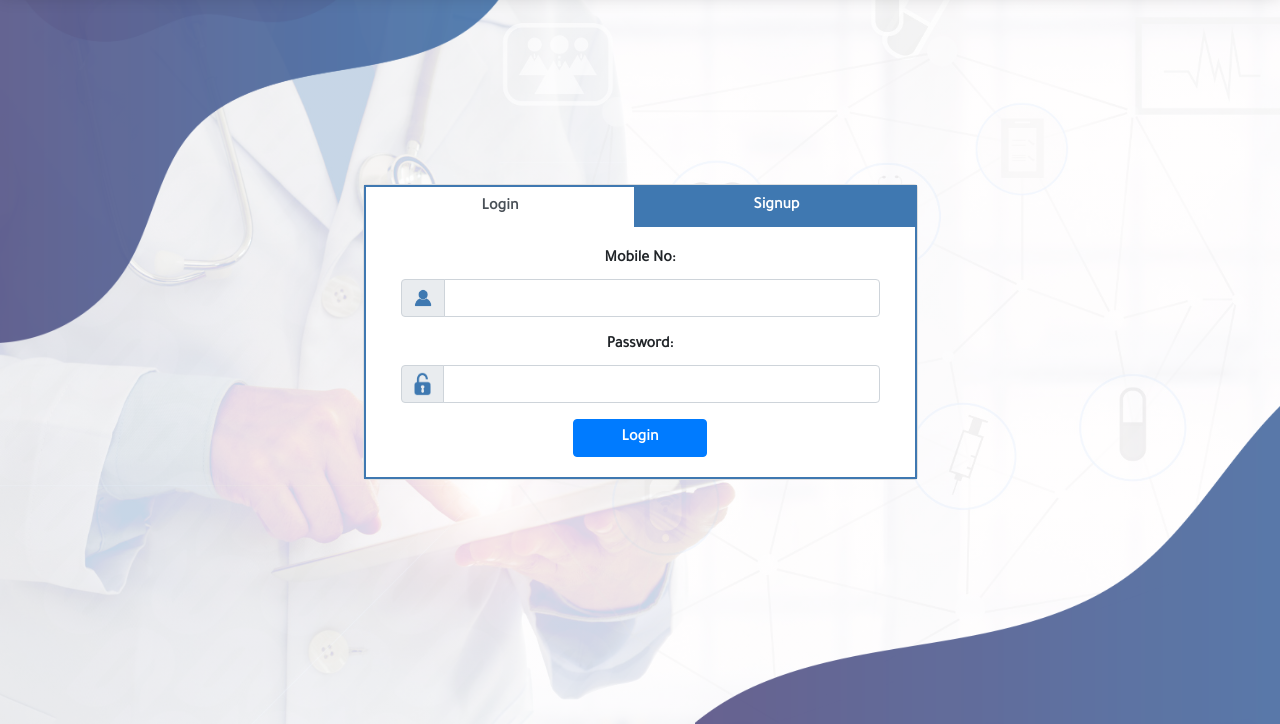
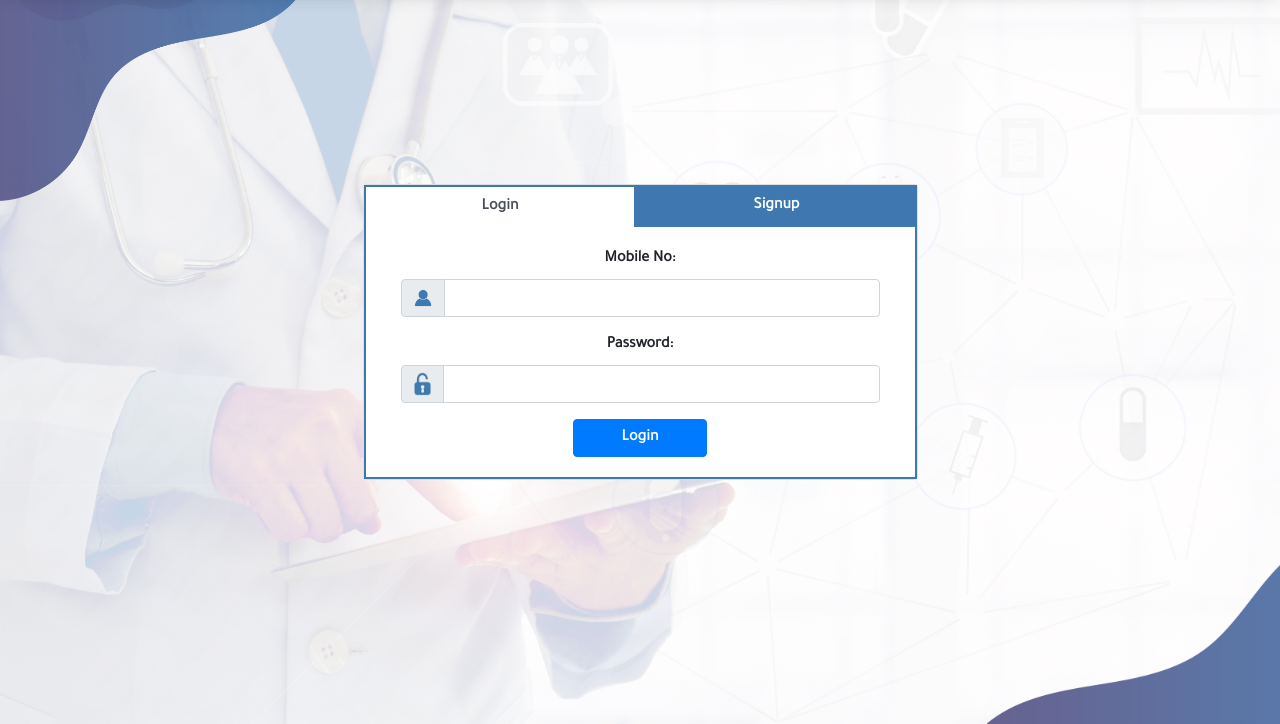
Before and after one commit to Aruna-Raju/Wasfaty, a plain HTML site: page index.html in a window 1280 px wide. Shown: the part 76-800 px from the top of the page. Drawn offline with nearby package versions, Linux system fonts and the light colour scheme.

Commit message:
Updated Bg style

```diff
--- a/assets/css/style.css
+++ b/assets/css/style.css
@@ -20,11 +20,11 @@ body{
   width: 100%;
 }
 
-#login_signup::before{
+.main::before{
   content: '';
   background: url('../images/top-corner.png') top left no-repeat;
-  width: 50%;
-  height: 100%;
+  width: 30%;
+  height: 50%;
   top: 65px;
   left: 0;
   position: fixed;
@@ -32,12 +32,24 @@ body{
   opacity: 0.9;
 }
 
+.main::after{
+  content: '';
+  background: url('../images/bottom-corner.png') bottom right no-repeat;
+  width: 35%;
+  height: 12vh;
+  bottom: 0;
+  right: 0;
+  position: fixed;
+  background-size: contain;
+  opacity: 0.9;
+}
+
 @media screen and (min-width: 576px){
-  #login_signup::after{
+  .main::after{
       content: '';
       background: url('../images/bottom-corner.png') bottom right no-repeat;
-      width: 70%;
-      height: 40vh;
+      width: 35%;
+      height: 20vh;
       bottom: 0;
       right: 0;
       position: fixed;
@@ -46,7 +58,7 @@ body{
       opacity: 0.9;
   }
 }
-#main_home::before{
+/*#main_home::before{
   content: '';
   background: url('../images/top-corner.png') top left no-repeat;
   width: 50%;
@@ -175,7 +187,7 @@ body{
       bottom: 0;
       opacity: 0.9;
   }
-}
+}*/
 
 #main_menu{
   position: absolute;
```
